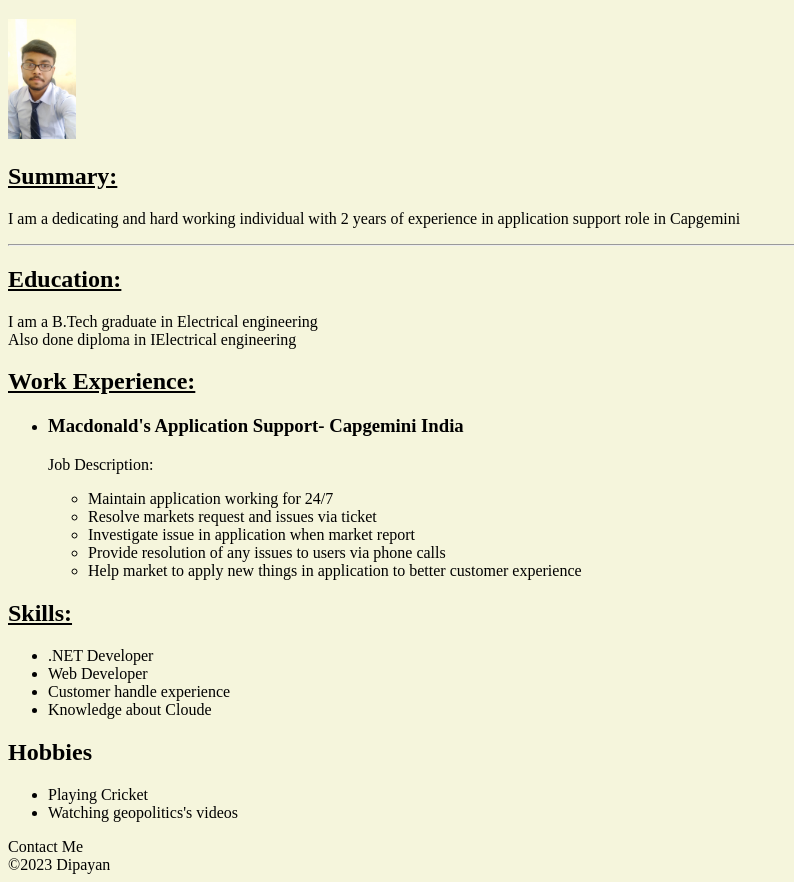
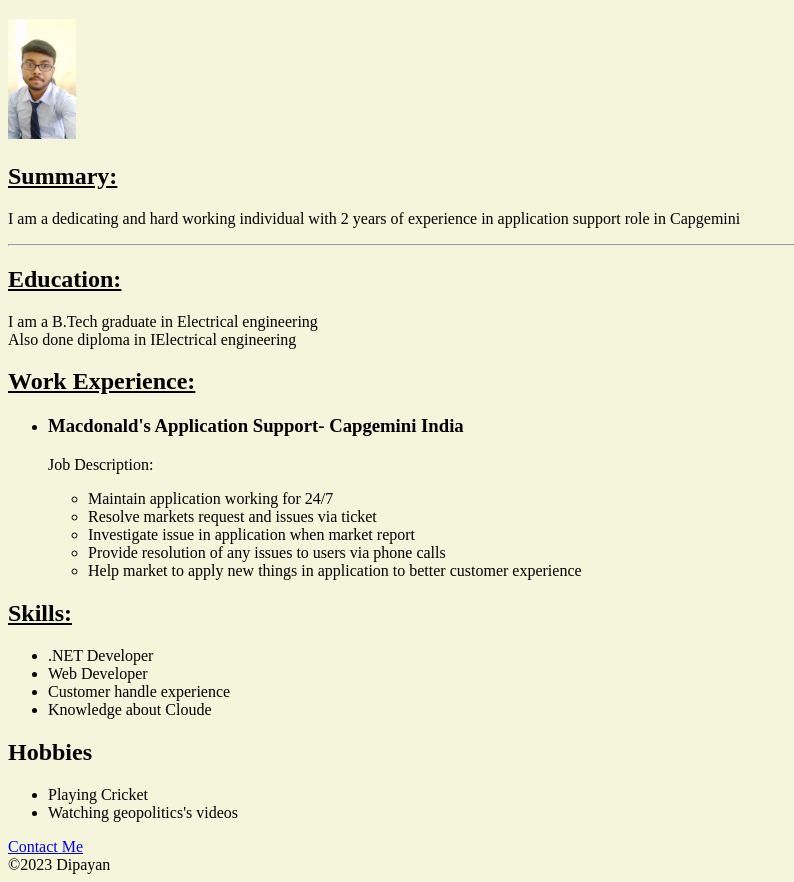
Before and after one commit to DIPSAM1997/Dipayan-Resume, a plain HTML site: page index.html in a window 1280 px wide. Shown: the part 63-945 px from the top of the page, without its empty margins (0-794 px from the left). Drawn offline with Linux system fonts and the light colour scheme.

Commit message:
Update index.html

```diff
--- a/index.html
+++ b/index.html
@@ -45,7 +45,7 @@
     <li>Playing Cricket</li>
     <li>Watching geopolitics's videos</li>
 </ul>
-<h <a href="contact.html">Contact Me</a></h>
+<h><a href="contact.html">Contact Me</a></h>
 </body>
 
 <footer>©2023 Dipayan</footer>
```
